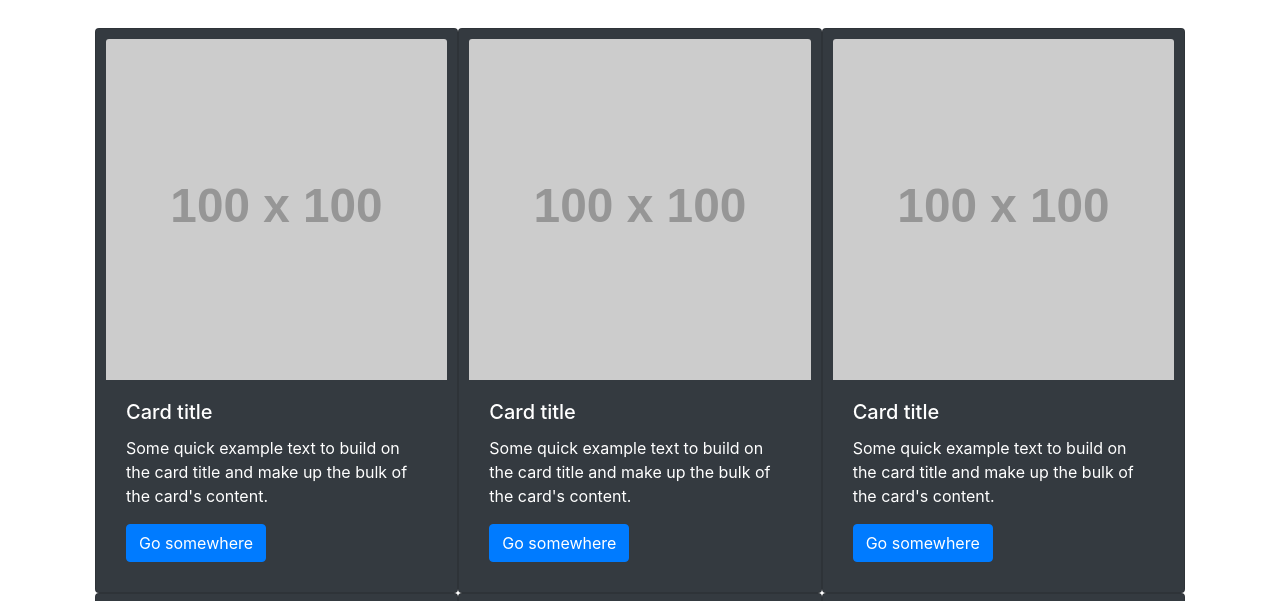
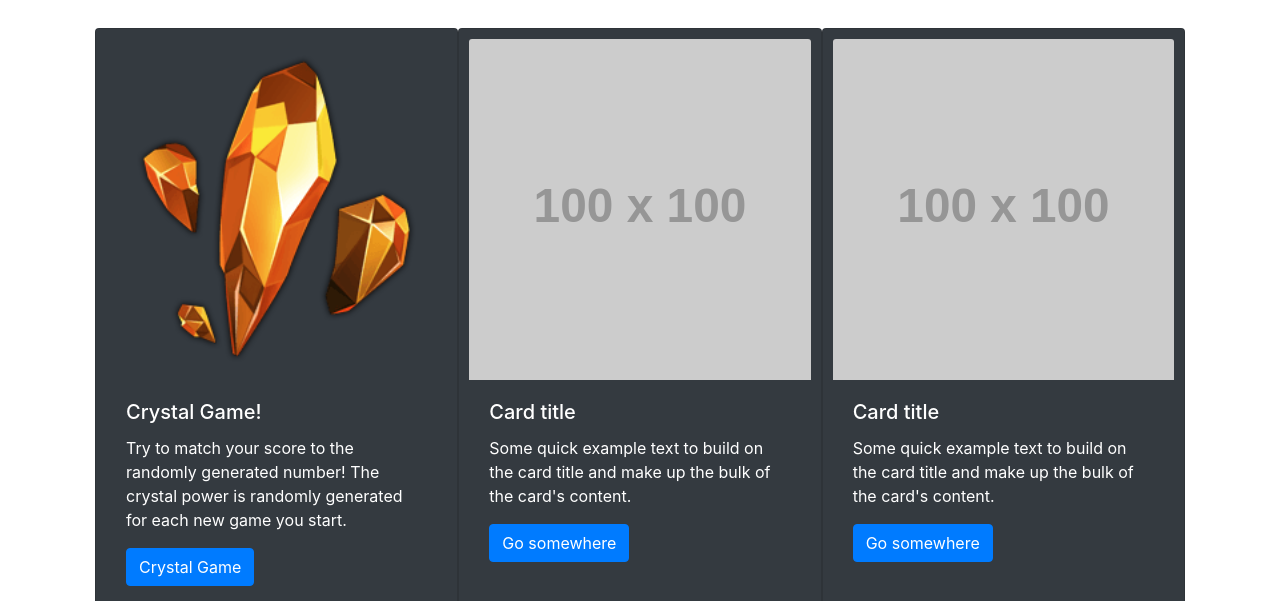
Before and after one commit to czops/Bootstrap-Portfolio, a plain HTML site: page portfolio.html in a window 1280 px wide. Shown: the part 146-747 px from the top of the page. Drawn offline with nearby package versions, Linux system fonts and the light colour scheme; placeholder pictures from the web are drawn by us.

Commit message:
updated the portfolio page to contain my Crystal Game link

```diff
--- a/portfolio.html
+++ b/portfolio.html
@@ -49,11 +49,11 @@
     <div class="container">
         <div class="row">
             <div class="card col-lg-4 col-md-6 col-sm-12 text-white bg-dark" style="width: 18rem;">
-                <img class="card-img-top" src="https://via.placeholder.com/100" alt="Card image cap">
+                <img class="card-img-top" src="assets/images/shard.png" alt="Card image cap">
                 <div class="card-body">
-                <h5 class="card-title">Card title</h5>
-                <p class="card-text">Some quick example text to build on the card title and make up the bulk of the card's content.</p>
-                <a href="#" class="btn btn-primary">Go somewhere</a>
+                <h5 class="card-title">Crystal Game!</h5>
+                <p class="card-text">Try to match your score to the randomly generated number! The crystal power is randomly generated for each new game you start.</p>
+                <a href="https://czops.github.io/unit-4-game/" class="btn btn-primary">Crystal Game</a>
                 </div>
             </div>
             <!--Card 2-->
```
Also changed, not shown: assets/images/shard.png (added).
